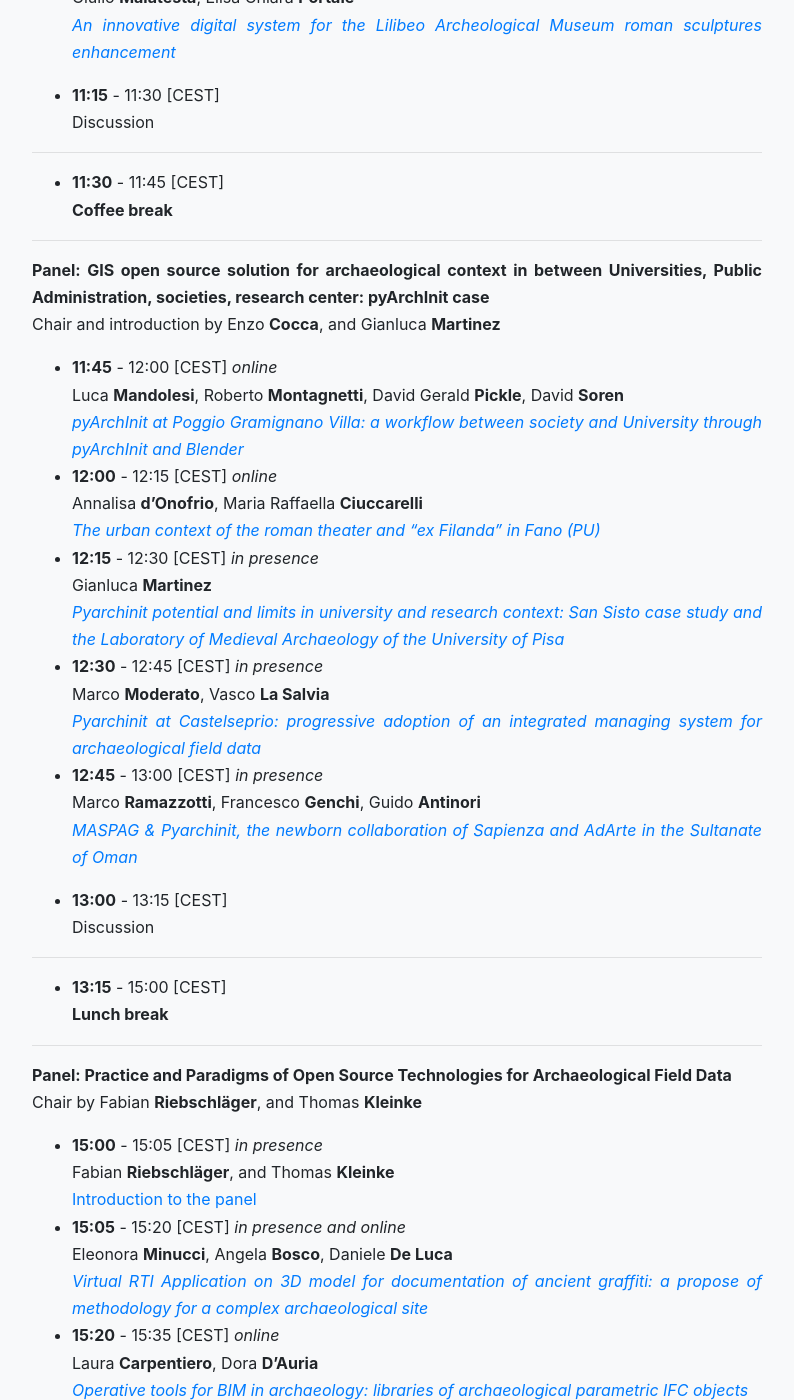
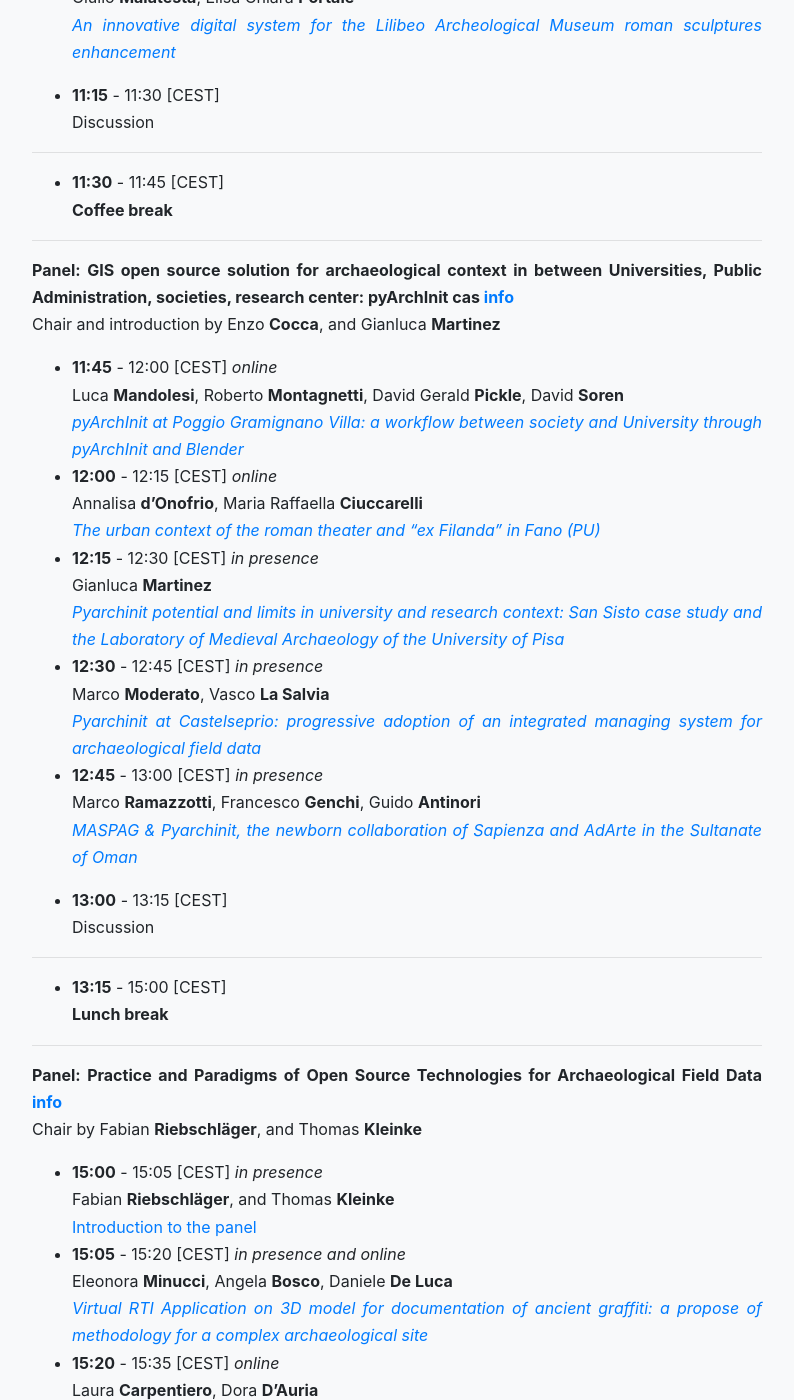
Before and after one commit to archeofoss/archeofoss, a Jekyll site: the page built from 2022/programme.md, in a window 1280 px wide and 1400 px high, scrolled down 2003 px. Shown: the whole window, without its empty margins (243-1037 px from the left). Built offline with Jekyll 4.4.1, drawn with Linux system fonts in a browser that asks for light colours; nearby versions of some CDN libraries.

Commit message:
Update programme

```diff
--- a/2022/programme.md
+++ b/2022/programme.md
@@ -74,7 +74,7 @@
 
 ---
 
-**Panel:  GIS open source solution for archaeological context in between Universities, Public Administration, societies, research center: pyArchInit case**
+**Panel:  GIS open source solution for archaeological context in between Universities, Public Administration, societies, research center: pyArchInit cas [info](abstracts/pyarchinit/intro)**
 Chair and introduction by Enzo **Cocca**, and Gianluca **Martinez**
 
 - **11:45** - 12:00 [CEST] *online*
@@ -103,7 +103,7 @@
 
 ---
 
-**Panel: Practice and Paradigms of Open Source Technologies for Archaeological Field Data**
+**Panel: Practice and Paradigms of Open Source Technologies for Archaeological Field Data [info](abstracts/archaeological-field-data/intro)**
 Chair by Fabian **Riebschläger**, and Thomas **Kleinke**
 
 - **15:00** - 15:05 [CEST] *in presence*
@@ -135,7 +135,7 @@
 
 ---
 
-**Panel: I/O: ethics, policies and technologies for programmatic and open access to archaeological online data sets**
+**Panel: I/O: ethics, policies and technologies for programmatic and open access to archaeological online data sets [info](abstracts/archaeological-apis/intro)**
 Chair by Julian **Bogdani** and Riccardo **Montalbano**.
 
 - **16:50** - 16:55 [CEST] *in presence*
@@ -167,7 +167,7 @@
 
 ## 23 September 2022
 
-**Panel: Electronic Publishing and Open Science in Archaeology**
+**Panel: Electronic Publishing and Open Science in Archaeology [info](abstracts/oa-e-publishing/intro)**
 Chair by Alessandra **Caravale** and Alessandra **Piergrossi**
 - **09:00** - 09:05 [CEST] *in presence*
 Alessandra **Caravale** and Alessandra **Piergrossi**
@@ -215,7 +215,7 @@
 
 ---
 
-**Panel: From wiki projects to OpenStreetMap, collaborative approaches to open data creation: problems, case studies, territorial and cultural impact** [info](abstracts/wiki-osm/intro)
+**Panel: From wiki projects to OpenStreetMap, collaborative approaches to open data creation: problems, case studies, territorial and cultural impact [info](abstracts/wiki-osm/intro)**
 Chair by Saverio Giulio **Malatesta**, and Paolo **Rosati**
 - **11:50** - 12:05 [CEST] *online*
 Florian **Thiery**, Allard **Mees**, John Brady **Kiesling**
@@ -239,7 +239,7 @@
 **Lunch break**
 
 
-**Panel: Moving in the past: open solutions for data set design, spatial analysis and spatial statistical methods to investigate movement in Antiquity**
+**Panel: Moving in the past: open solutions for data set design, spatial analysis and spatial statistical methods to investigate movement in Antiquity [info](abstracts/moving-in-the-past/intro)**
 Chair by Domizia **D'Erasmo** and Noemi **Giovino**
 - **15:00** - 15:15 [CEST]
 Anita **Graser**
@@ -273,7 +273,7 @@
 
 ---
 
-**Panel: Maps to the past. Open digital approaches to the investigation of historical maps**
+**Panel: Maps to the past. Open digital approaches to the investigation of historical maps [info](abstracts/maps-to-the-past/intro)**
 Chair by Julian **Bogdani** and Valeria **Vitale**
 - **17:15** - 17:20 [CEST]
 Julian **Bogdani** and Valeria **Vitale**
```
